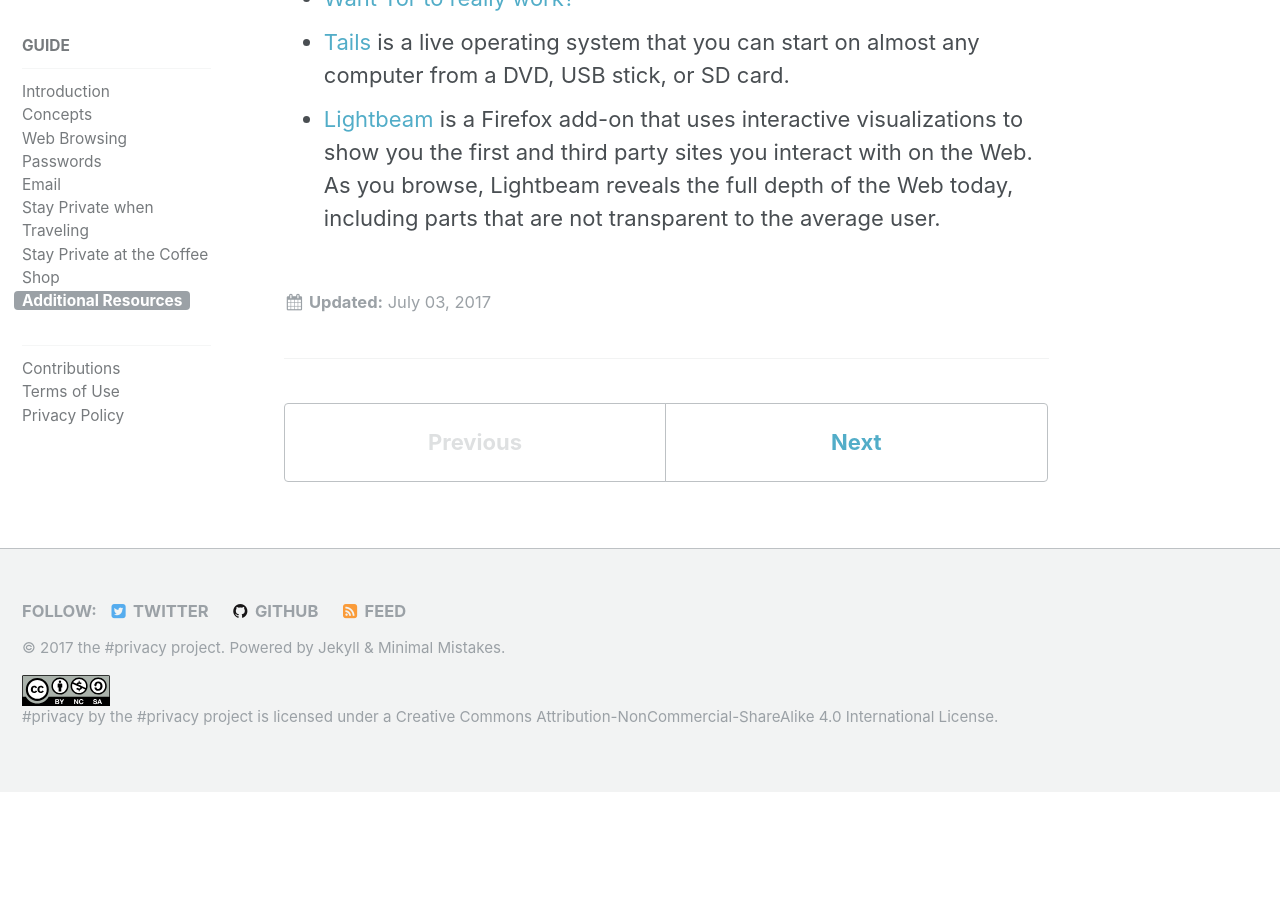
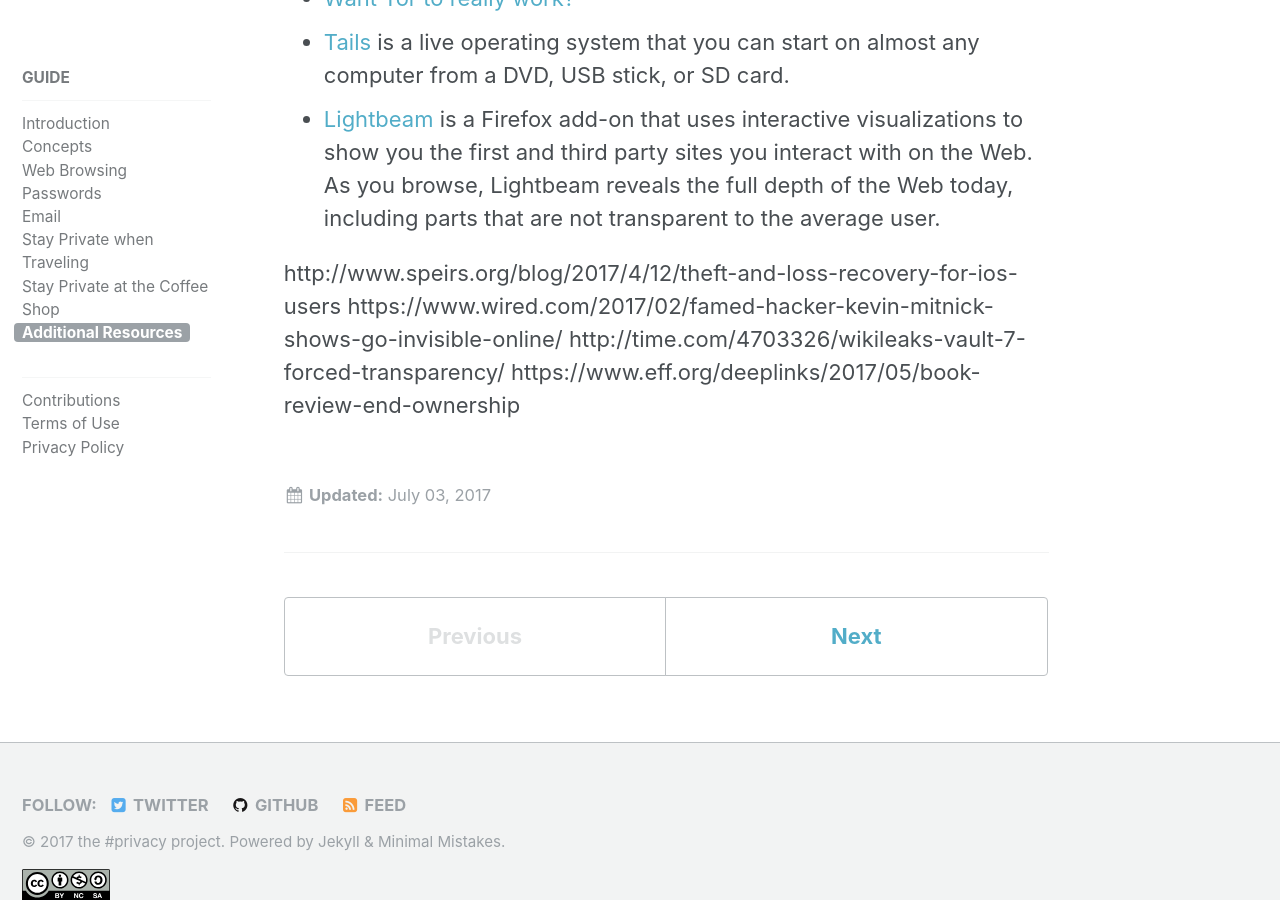
Before and after one commit to hashtagprivacy/hashtagprivacy.github.io, a Jekyll site: the page built from _guide/additional-resources.md, in a window 1280 px wide and 900 px high, scrolled down 450 px. Built offline with Jekyll 4.4.1, drawn with Linux system fonts in a browser that asks for light colours; before the commit the page ends 1242 px from its top, so only the background shows below that; some of the changed lines change nothing that is shown.

Commit message:
Adding notes to additional-resources.md

```diff
--- a/_guide/additional-resources.md
+++ b/_guide/additional-resources.md
@@ -8,3 +8,9 @@
 * [Want Tor to really work?](https://www.torproject.org/download/download-easy.html.en#warning)
 * [Tails](https://tails.boum.org/) is a live operating system that you can start on almost any computer from a DVD, USB stick, or SD card.
 * [Lightbeam](https://www.mozilla.org/en-US/lightbeam/) is a Firefox add-on that uses interactive visualizations to show you the first and third party sites you interact with on the Web. As you browse, Lightbeam reveals the full depth of the Web today, including parts that are not transparent to the average user.
+
+
+http://www.speirs.org/blog/2017/4/12/theft-and-loss-recovery-for-ios-users
+https://www.wired.com/2017/02/famed-hacker-kevin-mitnick-shows-go-invisible-online/
+http://time.com/4703326/wikileaks-vault-7-forced-transparency/
+https://www.eff.org/deeplinks/2017/05/book-review-end-ownership
```
